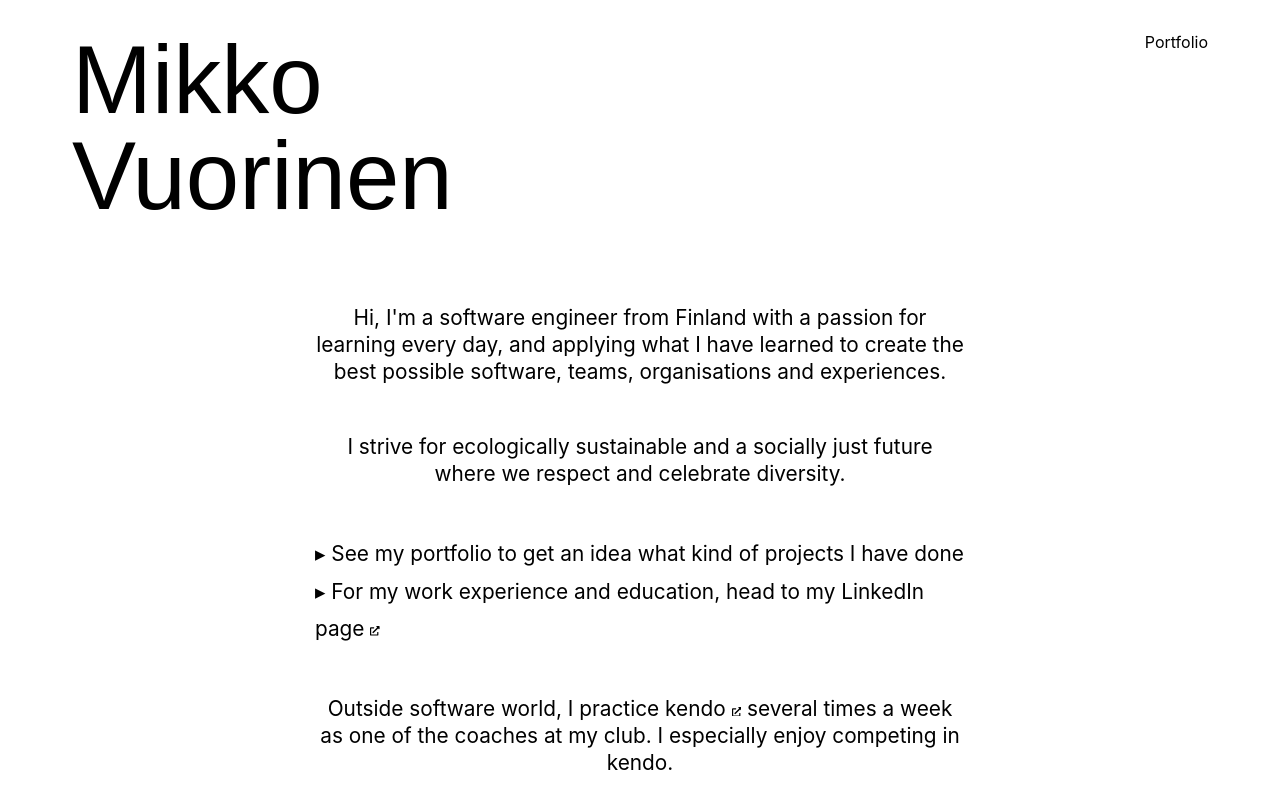
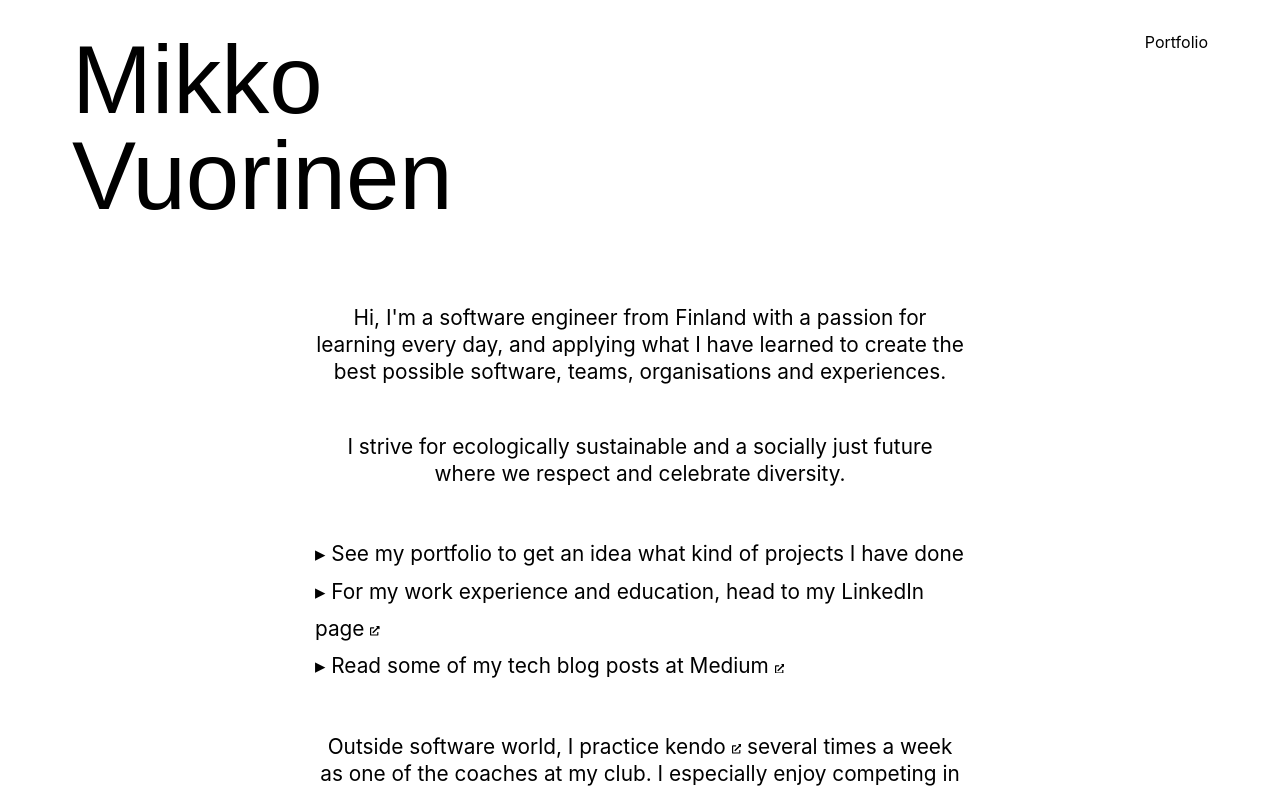
Before and after one commit to vuorinem/mikko.vuorinen.info, a Next.js app: page / in a window 1280 px wide. Shown: the top 790 px of the page. Built offline with nearby package versions, Linux system fonts and the light colour scheme; a web font is replaced by a local one.

Commit message:
Add tech blog link to the front page

```diff
--- a/pages/index.tsx
+++ b/pages/index.tsx
@@ -21,6 +21,7 @@ const Home: NextPage = () => {
             <ul className={styles.links}>
                 <li>▸ See <Link href="/portfolio">my portfolio</Link> to get an idea what kind of projects I have done</li>
                 <li>▸ For my work experience and education, head to <ExternalLink href="https://www.linkedin.com/in/mikkovuorinen/">my LinkedIn page</ExternalLink></li>
+                <li>▸ Read some of my tech blog posts at <ExternalLink href="https://medium.com/@mikko.vuorinen">Medium</ExternalLink></li>
             </ul>
 
             <p className={styles.description}>
```
